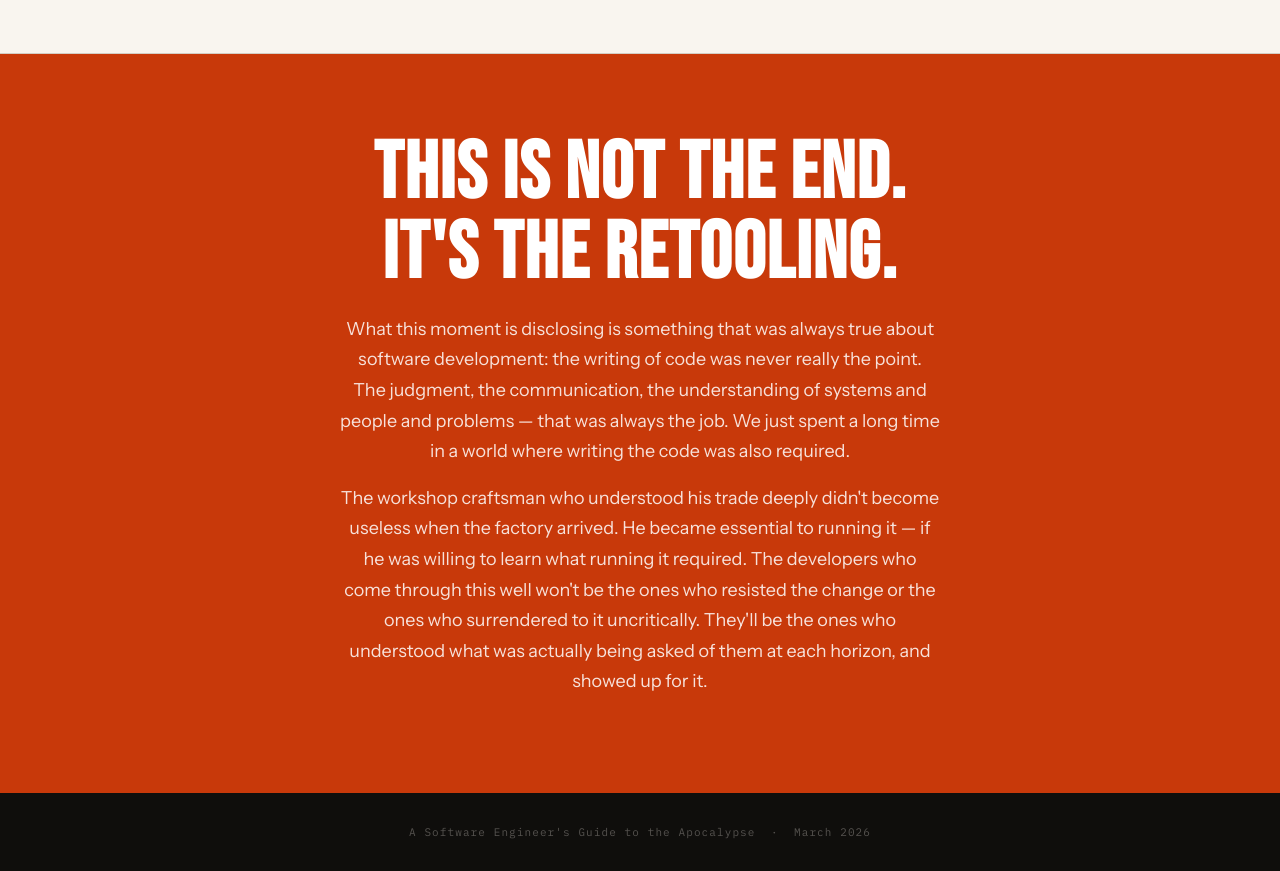
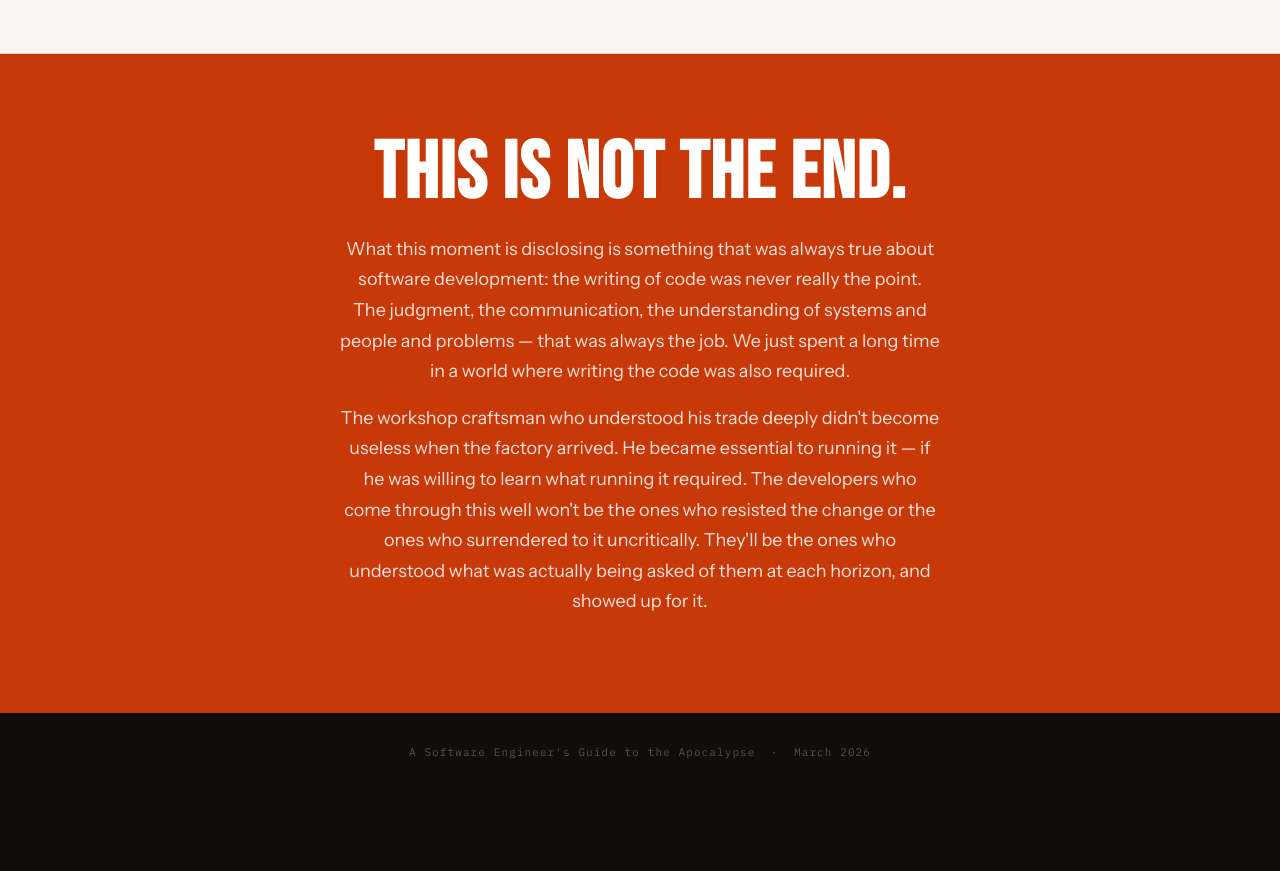
Before and after one commit to BrianBunker/a-software-engineers-guide-to-the-apocalypse, a plain HTML site: page index.html in a window 1280 px wide. Shown: the part 7260-8131 px from the top of the page. After the commit the page ends 8051 px from the top, so only its background shows below. Drawn offline with Linux system fonts and the light colour scheme.

Commit message:
Remove extra text from closing section heading

```diff
--- a/index.html
+++ b/index.html
@@ -654,7 +654,7 @@
 
   <!-- CLOSING -->
   <div class="closing">
-    <h2>This Is Not the End.<br>It's the Retooling.</h2>
+    <h2>This Is Not the End.</h2>
     <p>
       What this moment is disclosing is something that was always true about software development: the writing of code was never really the point. The judgment, the communication, the understanding of systems and people and problems — that was always the job. We just spent a long time in a world where writing the code was also required.
     </p>
```
